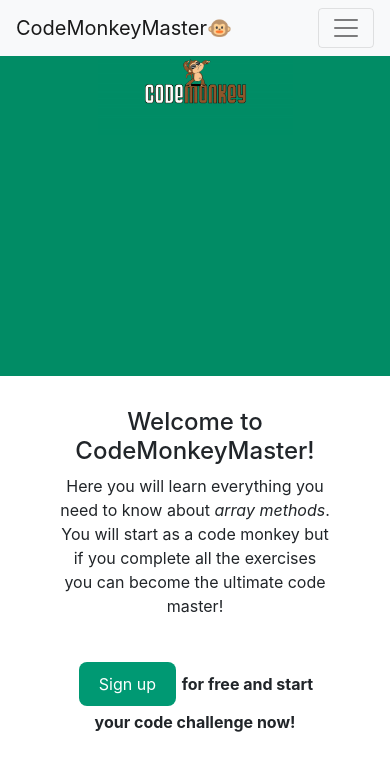
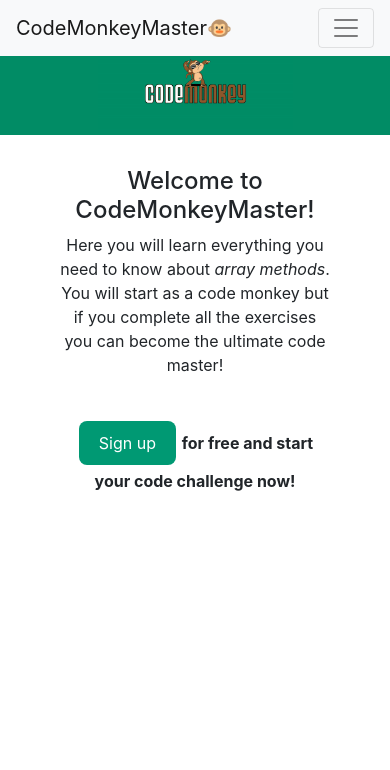
Before and after one commit to DiegoOTdC/codeMonkeyMaster-frontend, a React (Create React App) app: page / in a window 390 px wide. Shown: the top 770 px of the page. Built offline with nearby package versions, Linux system fonts and the light colour scheme; no server answers.

Commit message:
made welcomepage responsive again

```diff
--- a/src/pages/Welcome/welcome.css
+++ b/src/pages/Welcome/welcome.css
@@ -1,14 +1,12 @@
 .welcomeHeader {
   background: #018c65;
   width: 100%;
-  height: 20em;
 }
 
 .welcomeGif {
   display: block;
   margin-left: auto;
   margin-right: auto;
-
   width: 50%;
   background: #009973;
 }
```
